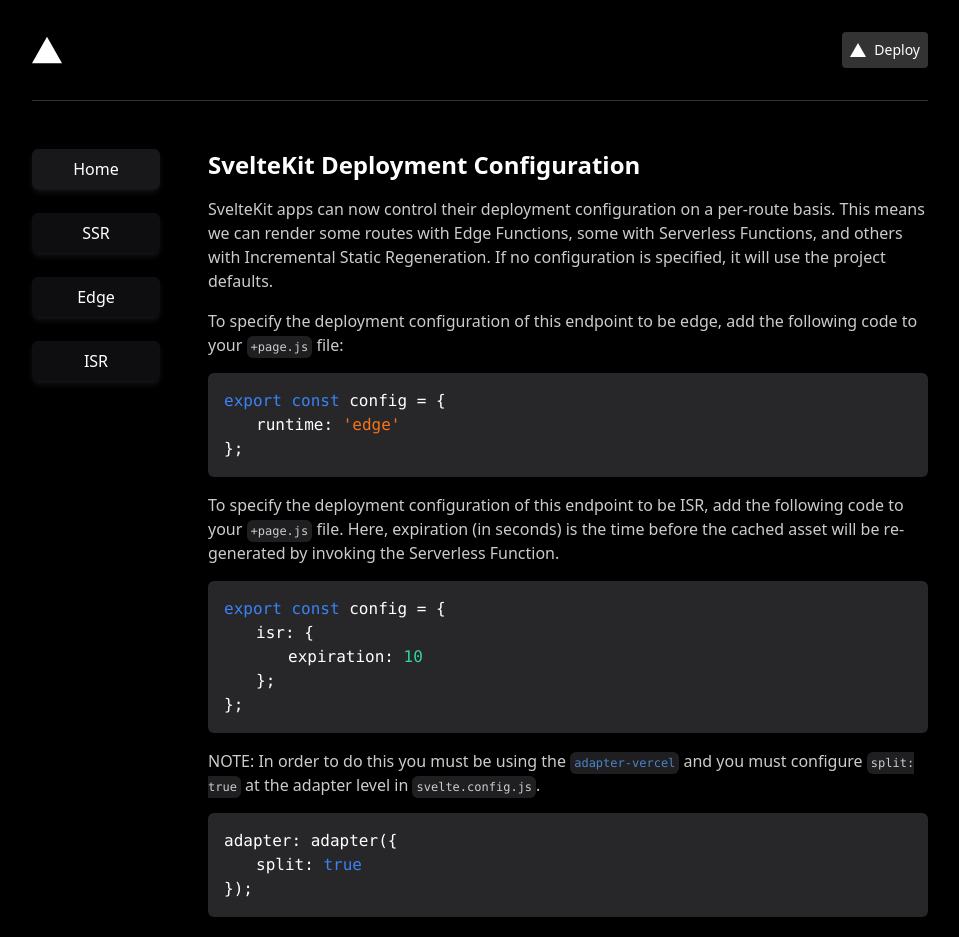
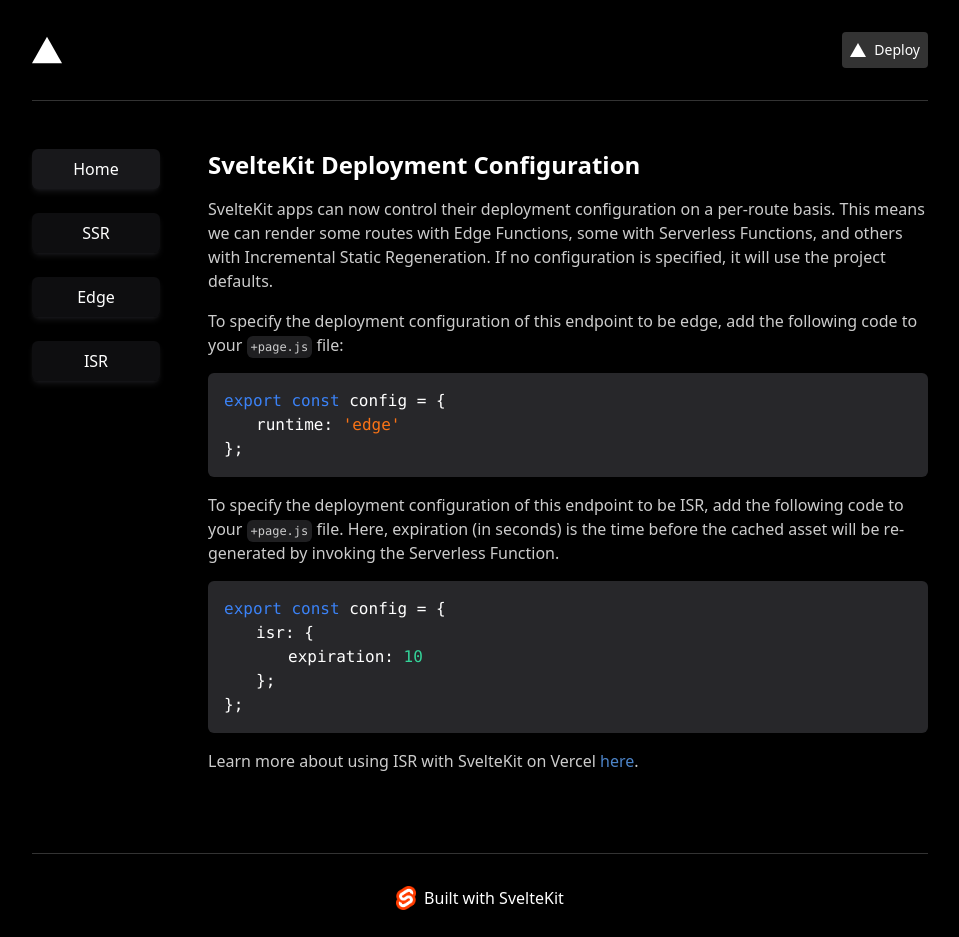
Before and after one commit to StephDietz/sveltekit-isr-ssr-edge, a SvelteKit app: page / in a window 1280 px wide. Shown: the top 937 px of the page, without its empty margins (160-1119 px from the left). Built offline with nearby package versions, Linux system fonts and the light colour scheme.

Commit message:
remove part of description

```diff
--- a/src/routes/+page.svelte
+++ b/src/routes/+page.svelte
@@ -28,26 +28,7 @@
 		<div class="ml-8">&#125;;</div>
 		<div>&#125;;</div>
 	</div>
-	<div class="opacity-80 mb-4">
-		NOTE: In order to do this you must be using the <a
-			class="text-blue-400 hover:text-blue-500"
-			href="https://github.com/sveltejs/kit/tree/master/packages/adapter-vercel"
-			target="_blank"
-			><span class="p-1 bg-zinc-800 rounded-md font-mono text-xs">adapter-vercel</span></a
-		>
-		and you must configure
-		<span class="p-1 bg-zinc-800 rounded-md font-mono text-xs">split: true</span>
-		at the adapter level in
-		<span class="p-1 bg-zinc-800 rounded-md font-mono text-xs">svelte.config.js</span>.
-	</div>
-	<!-- adapter: adapter({
-    split: true
-  }) -->
-	<div class="bg-zinc-800 rounded-md mb-4 h-auto font-mono p-4">
-		<div>adapter: adapter(&#123;</div>
-		<div class="ml-8">split: <span class="text-blue-500">true</span></div>
-		<div>&#125;);</div>
-	</div>
+
 	<div class="opacity-80">
 		Learn more about using ISR with SvelteKit on Vercel <a
 			class="text-blue-400 hover:text-blue-500"
```
